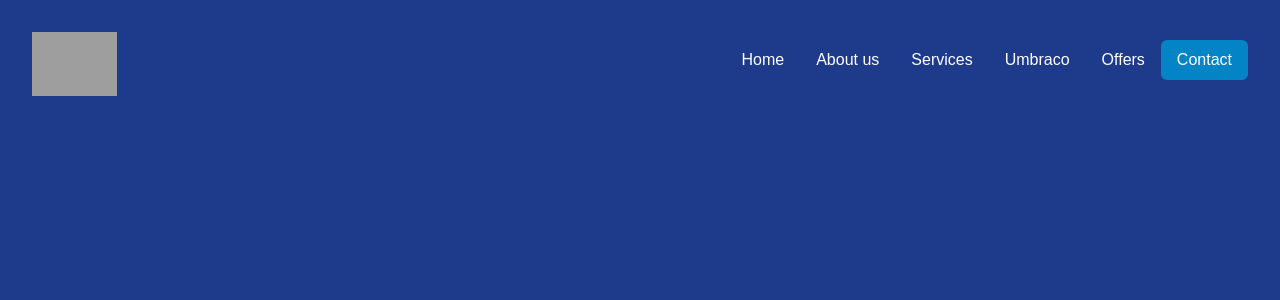
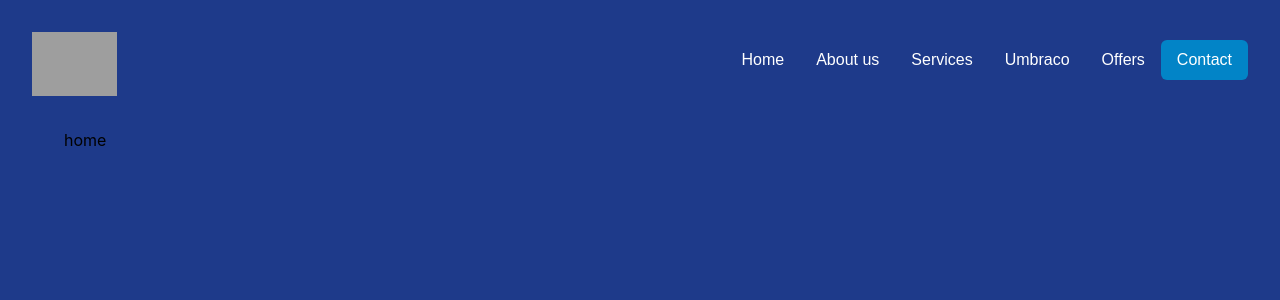
Before and after one commit to OumaimaTiguint/terabyte-web-clone, a React (Vite) app: page / in a window 1280 px wide. Shown: the top 300 px of the page. Built offline with nearby package versions, Linux system fonts and the light colour scheme; grey boxes are pictures that could not be loaded; a web font is replaced by a local one.

Commit message:
fixed padding

```diff
--- a/src/App.jsx
+++ b/src/App.jsx
@@ -45,7 +45,7 @@
         		</div>
       		</header>
 
-			<main className="sm:p-8 px-4 py-8 w-full bg-blue-900 min-h-screen">
+			<main className="sm:py-32 sm:px-16 px-4 py-16 w-full bg-blue-900 min-h-screen">
 				<Routes>
 					<Route path="/" element={ <Home />} />
 					<Route path="/about-us" element={ <AboutUs />} />
```
